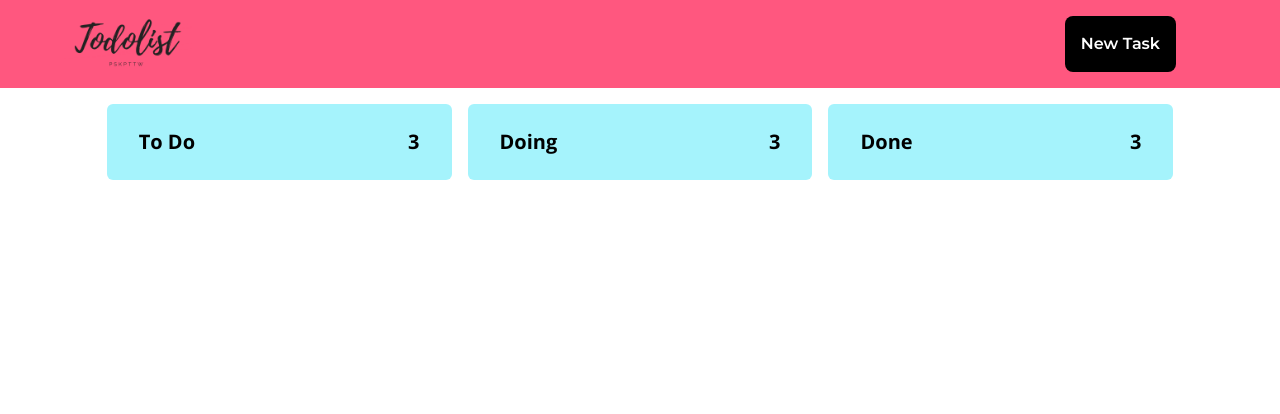
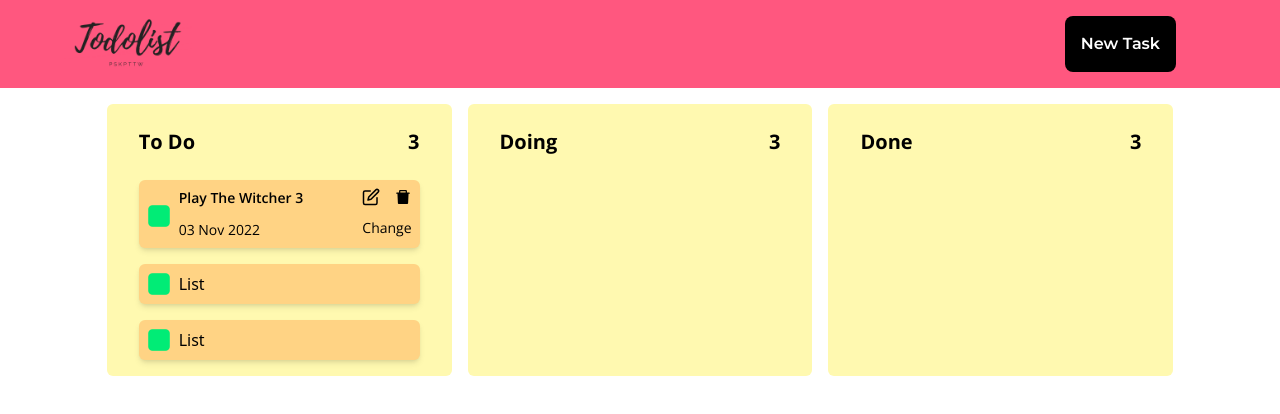
Before and after one commit to PskPttw/reactjs-todolist, a React (Vite) app in the folder client/: page / in a window 1280 px wide. Shown: the top 414 px of the page. Built offline with nearby package versions, Linux system fonts and the light colour scheme.

Commit message:
Todolist Mockup (WIP) 2

```diff
--- a/client/src/components/Todolist.jsx
+++ b/client/src/components/Todolist.jsx
@@ -1,15 +1,51 @@
+import { AiFillDelete } from "react-icons/ai"
+import { FiEdit } from "react-icons/fi"
+import { level1, level2, level3 } from "../images"
+
 const Todolist = () => {
   return (
     <div className= "grid grid-cols-3 gap-4 w-5/6">
-      <div className= "flex bg-cyan-200 mt-4 rounded-md justify-between">
-        <div className= "my-6 pl-8 font-opensans font-bold text-xl">
-          To Do
+      <div className= "w-full bg-[#FFF9B0] mt-4 rounded-md">
+        <div className= "flex justify-between">
+          <div className= "my-6 pl-8 font-opensans font-bold text-xl">
+            To Do
+          </div>
+          <div className= "my-6 pr-8 font-opensans font-bold text-xl">
+            3
+          </div>
         </div>
-        <div className= "my-6 pr-8 font-opensans font-bold text-xl">
-          3
+        <div className= "px-8">
+          <div className= "bg-[#FFD384] flex w-full shadow-md px-2 py-2 rounded-md mb-4 justify-between">
+            <div className= "flex flex-row">
+              <img src= { level1 } className= "pr-2 mt-1 object-contain"/>
+              <div className= "flex flex-col">
+                <h1 className= "text-black text-sm font-semibold font-opensans mb-3 truncate">Play The Witcher 3</h1>
+                <h1 className= "text-black text-sm font-opensans">03 Nov 2022</h1>
+              </div>
+            </div>
+            <div className= "right-0 flex flex-col">
+              <div className= "flex flex-row mb-3 justify-between">
+                <FiEdit className= "text-black text-sm font-semibold font-opensans" size= "18px"/>
+                <AiFillDelete className= "text-black text-sm font-semibold font-opensans" size= "18px"/>
+              </div>
+              <button className= "text-black text-sm font-opensans">Change</button>
+            </div>
+          </div>
+        </div>
+        <div className= "px-8">
+          <div className= "bg-[#FFD384] flex w-full shadow-md px-2 py-2 rounded-md mb-4">
+            <img src= { level1 } className= "pr-2"/>
+            <h1 className= "text-black">List</h1>
+          </div>
+        </div>
+        <div className= "px-8">
+          <div className= "bg-[#FFD384] flex w-full shadow-md px-2 py-2 rounded-md mb-4">
+            <img src= { level1 } className= "pr-2"/>
+            <h1 className= "text-black">List</h1>
+          </div>
         </div>
       </div>
-      <div className= "flex bg-cyan-200 mt-4 rounded-md justify-between">
+      <div className= "flex bg-[#FFF9B0] mt-4 rounded-md justify-between">
         <div className= "my-6 pl-8 font-opensans font-bold text-xl">
           Doing
         </div>
@@ -17,7 +53,7 @@ const Todolist = () => {
           3
         </div>
       </div>
-      <div className= "flex bg-cyan-200 mt-4 rounded-md justify-between">
+      <div className= "flex bg-[#FFF9B0] mt-4 rounded-md justify-between">
         <div className= "my-6 pl-8 font-opensans font-bold text-xl">
           Done
         </div>
```
